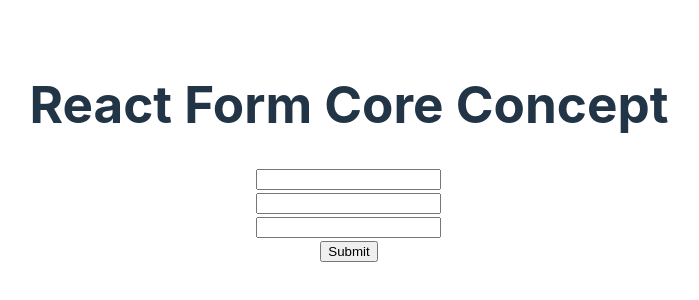
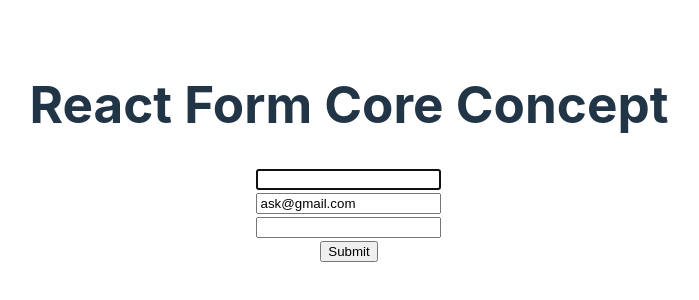
Before and after one commit to AkashMAbrrar/react_form_cocepts, a React (Vite) app: page / in a window 1280 px wide. Shown: the part 248-548 px from the top of the page, without its empty margins (291-990 px from the left). Built offline with nearby package versions, Linux system fonts and the light colour scheme.

Commit message:
this commit for useRef hook for form

```diff
--- a/src/App.jsx
+++ b/src/App.jsx
@@ -1,5 +1,6 @@
 import "./App.css";
-import StateFulForm from "./components/StateFulForm/StateFulForm";
+import RefForm from "./components/RefForm/RefForm";
+// import StateFulForm from "./components/StateFulForm/StateFulForm";
 // import SimpleForm from "./components/SimpleForm/SimpleForm";
 
 function App() {
@@ -7,7 +8,8 @@ function App() {
     <>
       <h1>React Form Core Concept</h1>
       {/* <SimpleForm></SimpleForm> */}
-      <StateFulForm></StateFulForm>
+      {/* <StateFulForm></StateFulForm> */}
+      <RefForm></RefForm>
     </>
   );
 }
--- a/src/__form.js
+++ b/src/__form.js
@@ -9,5 +9,5 @@
  *
  * 6: set individual state field for each input field
  *
- * 4: uncontrolled element:
+ * 4: uncontrolled element: useRef to create a reference to the element and the access value by using like: nameRef.current.value
  * **/
--- /dev/null
+++ b/src/components/RefForm/RefForm.jsx
@@ -0,0 +1,39 @@
+import { useEffect, useRef } from "react";
+
+const RefForm = () => {
+  const nameRef = useRef(null);
+  const emailRef = useRef(null);
+  const passwordRef = useRef(null);
+
+  useEffect(() => {
+    nameRef.current.focus();
+  }, []);
+
+  const handleSubmit = (e) => {
+    e.preventDefault();
+    console.log(nameRef.current.value);
+    console.log(emailRef.current);
+    console.log(passwordRef.current);
+  };
+
+  return (
+    <div>
+      <form onSubmit={handleSubmit}>
+        <input ref={nameRef} type="text" name="name" />
+        <br />
+        <input
+          ref={emailRef}
+          defaultValue={"ask@gmail.com"}
+          type="text"
+          name="email"
+        />
+        <br />
+        <input ref={passwordRef} type="password" name="phone" />
+        <br />
+        <input type="submit" value="Submit" />
+      </form>
+    </div>
+  );
+};
+
+export default RefForm;
```
